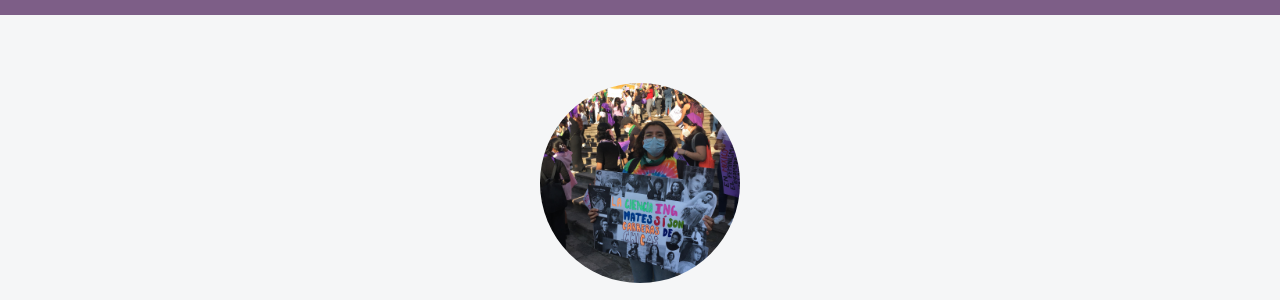
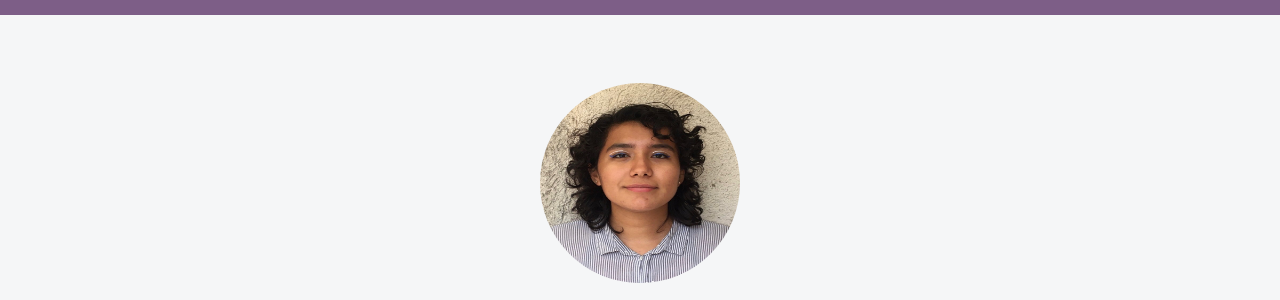
Before and after one commit to Katyutzkaplur/katyutzkaplur.github.io, a plain HTML site: page index.html in a window 1280 px wide. Shown: the part 109-409 px from the top of the page. Drawn offline with nearby package versions, Linux system fonts and the light colour scheme; a web font is replaced by a local one.

Commit message:
Update index.html

```diff
--- a/index.html
+++ b/index.html
@@ -55,7 +55,7 @@
     <!-- Seccion Hero -->
     <section class="hero align-items-stretch">
       <div class="hero-principal d-flex flex-column justify-content-center align-items-center">
-        <img class="hero-imagen-desarrollador rounded-circle" src="imagenes/KatyutzkaVillarreal.jpg" alt="Foto de Katyutzka Villarreal">
+        <img class="hero-imagen-desarrollador rounded-circle" src="imagenes/Yo.jpg" alt="Foto de Katyutzka Villarreal">
         <h1>Hola, soy Katyutzka Villarreal</h1>
         <!--<h2>Desarrollo sitios web y escribo artículos sobre programación.</h2>-->
 
```
